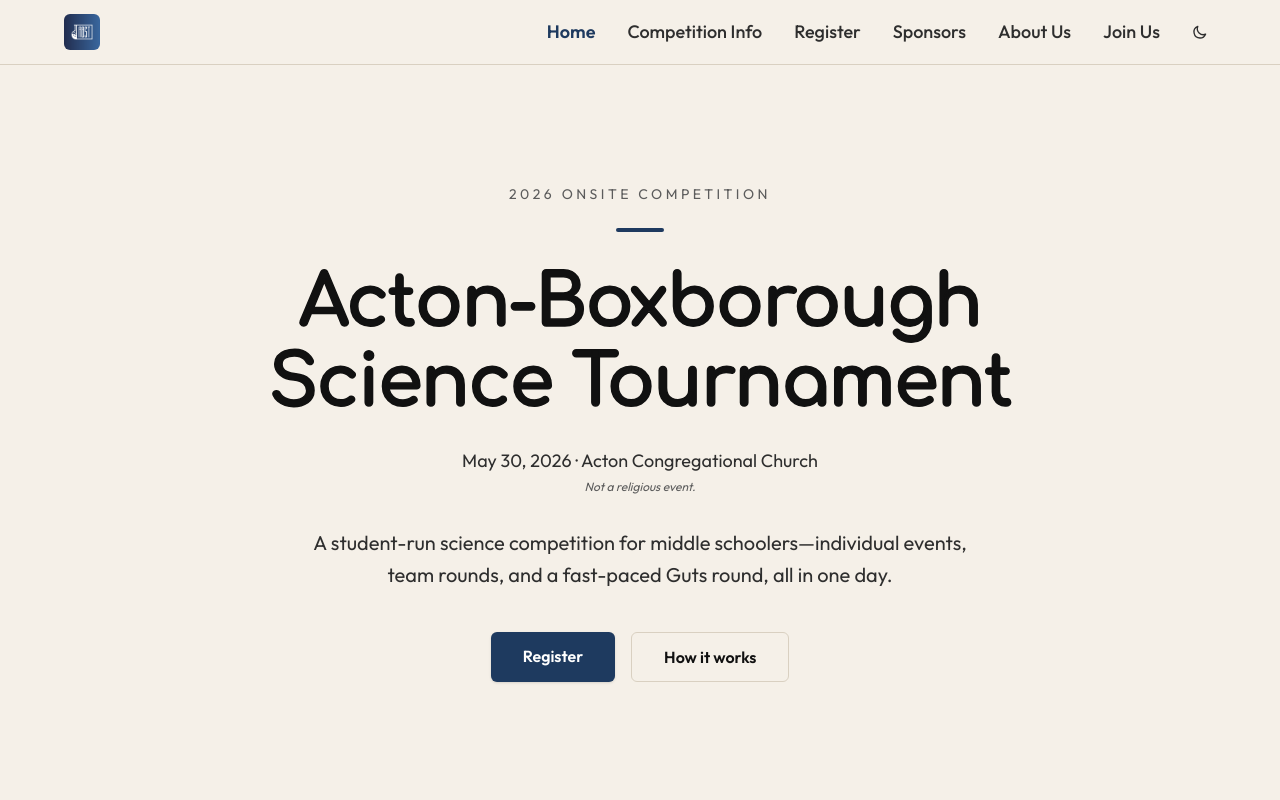
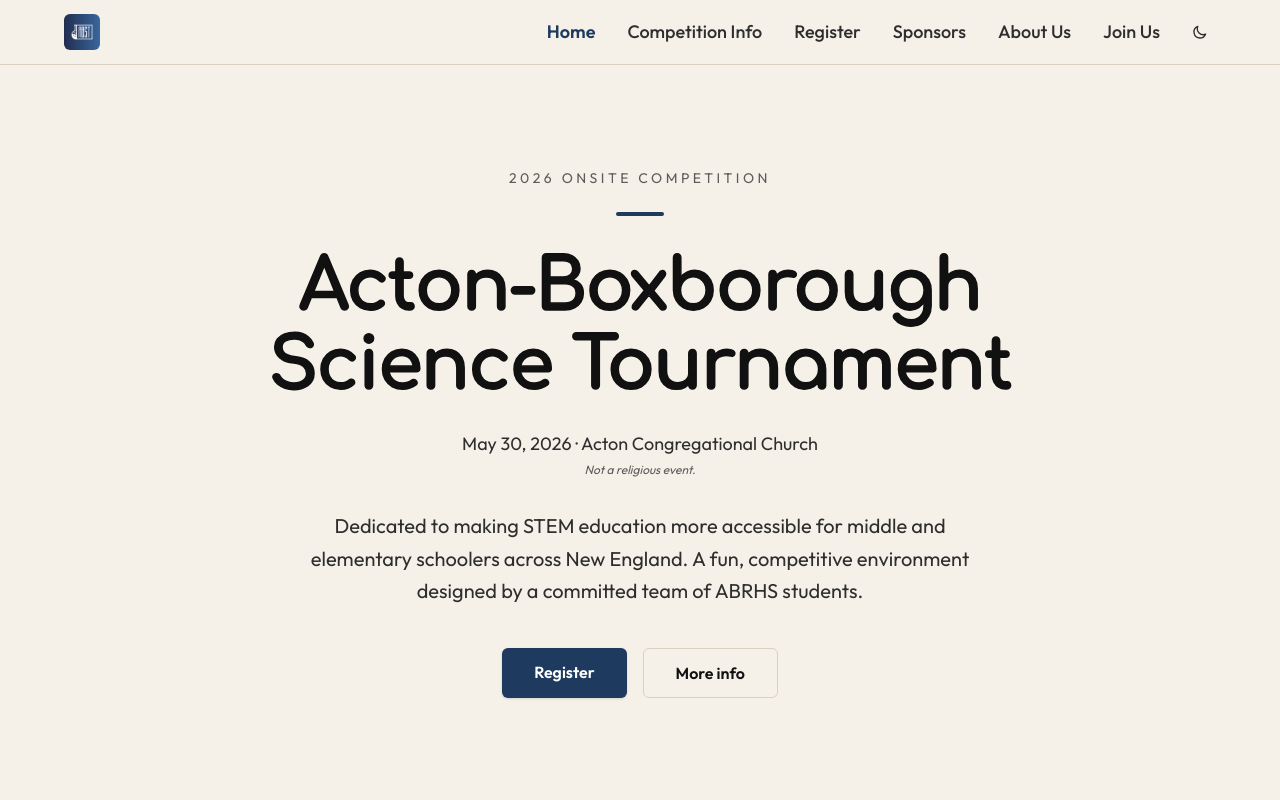
Before and after one commit to ak4774blog/abst-website, a React (Vite) app: page / in a window 1280 px wide. Shown: the top 800 px of the page. Built offline with nearby package versions, Linux system fonts and the light colour scheme.

Commit message:
changed ai again

```diff
--- a/src/pages/Home.jsx
+++ b/src/pages/Home.jsx
@@ -27,7 +27,7 @@ export default function Home() {
         </p>
 
         <p className="mt-8 text-xl text-[var(--text-body)] max-w-2xl leading-relaxed animate-[fadeIn_1.2s_ease]">
-          A student-run science competition for middle schoolers—individual events, team rounds, and a fast-paced Guts round, all in one day.
+          Dedicated to making STEM education more accessible for middle and elementary schoolers across New England. A fun, competitive environment designed by a committed team of ABRHS students.
         </p>
 
         <div className="mt-10 flex gap-4 animate-[fadeIn_1.4s_ease]">
@@ -41,7 +41,7 @@ export default function Home() {
             to="/info"
             className="text-[var(--text-heading)] font-semibold text-base px-8 py-3 rounded-md border border-[var(--border-color)] hover:bg-[var(--surface-muted)] transition-colors"
           >
-            How it works
+            More info
           </Link>
         </div>
       </div>
```
